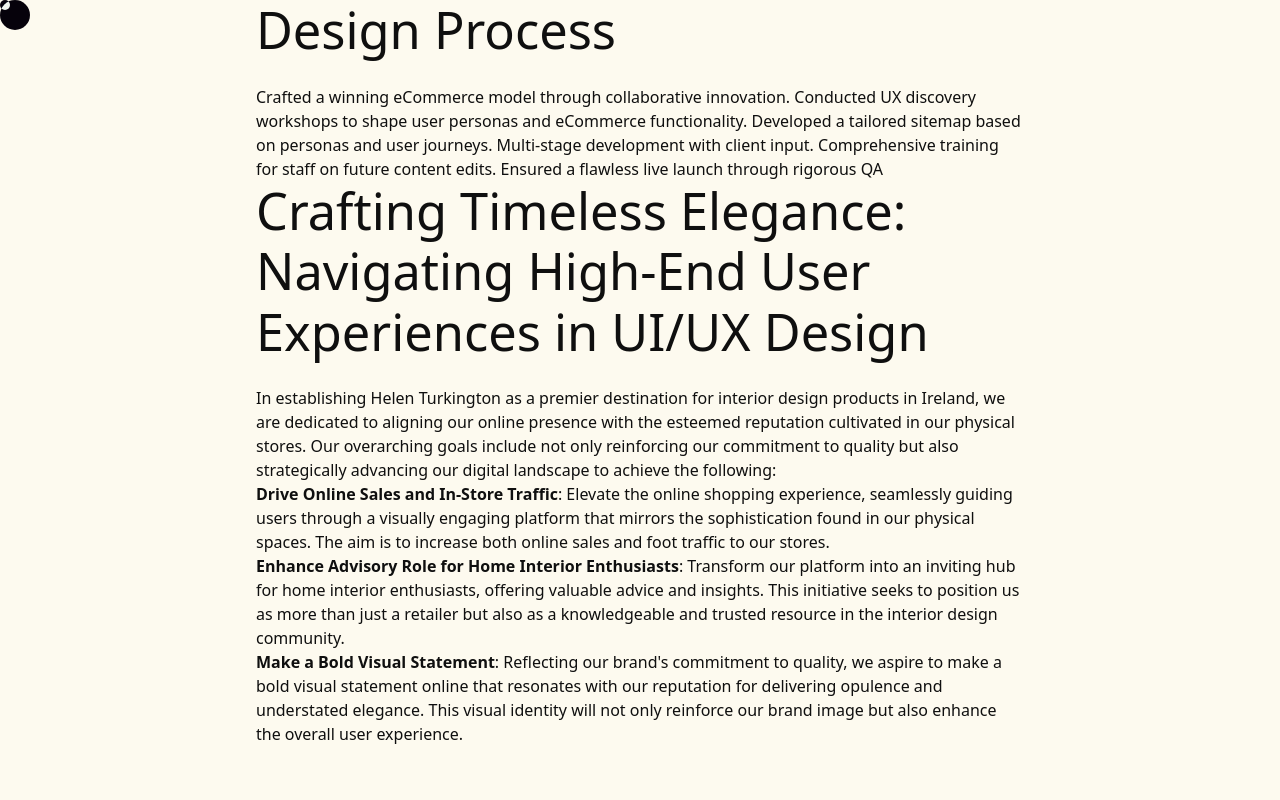
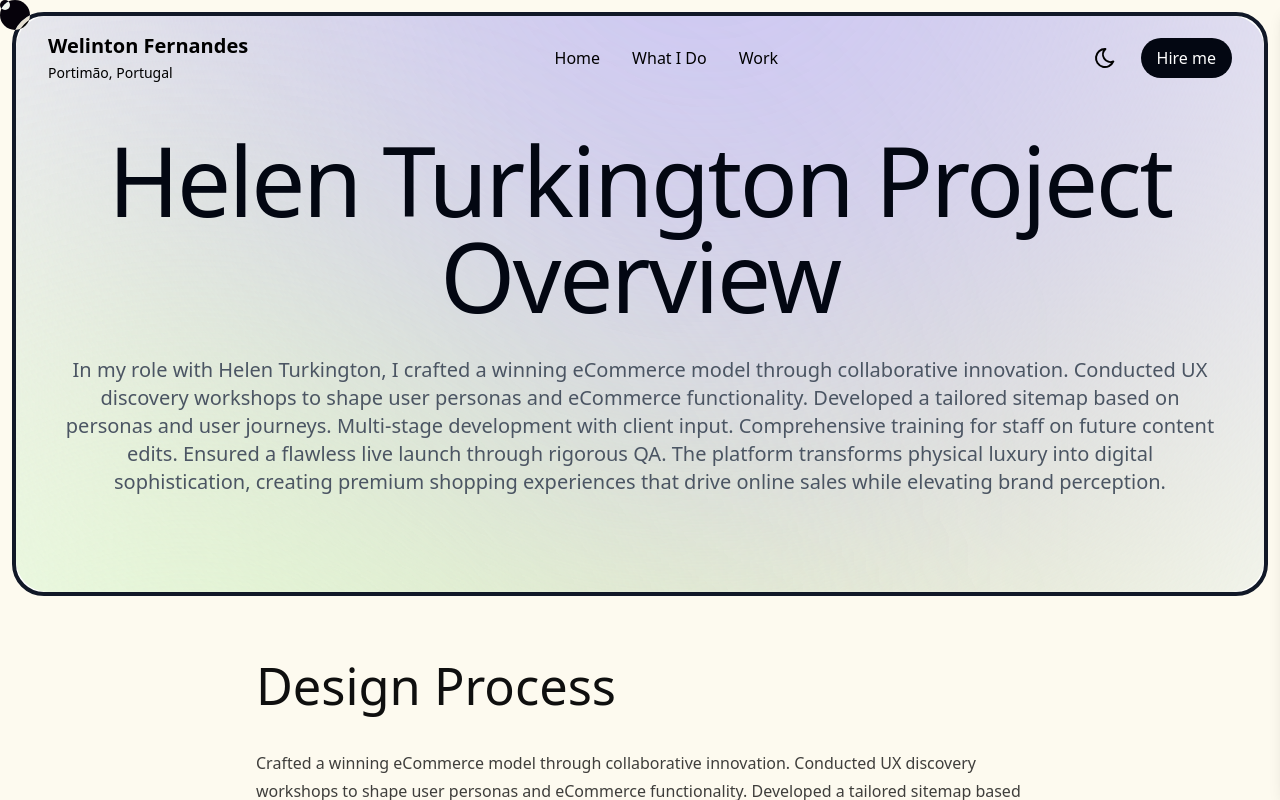
Before and after one commit to welintonfer/case-2025, a Next.js app: page /work/helenturkington in a window 1280 px wide. Built offline with nearby package versions, Linux system fonts and the light colour scheme.

Commit message:
header HT fixed

```diff
--- a/src/app/work/helenturkington/page.tsx
+++ b/src/app/work/helenturkington/page.tsx
@@ -146,8 +146,6 @@
           __html: JSON.stringify(helenTurkingtonCaseStudySchema)
         }}
       />
-    <TemplateMain>
-      <div className="overflow-hidden">
       {/* SCRIPT PARA CONTEXTO DA IA - HELEN TURKINGTON CASE STUDY */}
       <script
         id="ai-context"
@@ -168,6 +166,17 @@
             }`
         }}
       />
+      <div className="overflow-hidden">
+        <HeaderSubpage
+          titlePage="Helen Turkington Project Overview"
+          descriptionProject="In my role with Helen Turkington, I crafted a winning eCommerce model through collaborative innovation. Conducted UX discovery workshops to shape user personas and eCommerce functionality. Developed a tailored sitemap based on personas and user journeys. Multi-stage development with client input. Comprehensive training for staff on future content edits. Ensured a flawless live launch through rigorous QA. The platform transforms physical luxury into digital sophistication, creating premium shopping experiences that drive online sales while elevating brand perception."
+          toggleDarkMode={toggleDarkMode}
+          isLightMode={!isDarkMode}
+          toggleForm={toggleForm}
+        />
+
+        <TemplateMain>
+          <section className="flex flex-col gap-4 w-full pb-8 pt-12 single-project">
             <article className="w-full sm:w-full md:w-full lg:max-w-5xl xl:max-w-5xl px-4 mx-auto">
 
               <div className="max-w-3xl mx-auto">
@@ -291,7 +300,7 @@
                 <p>These screenshots are more than a visual representation; they are the materialization of Helen Turkington's vision in a digital world. By infusing sophisticated elements and meticulously considering Olivia's profile, we aim to create a design experience that goes beyond aesthetics, emotionally connecting with those who seek beauty and functionality in every detail of home.</p>
               </div>
             </article>
-          </div>
+          </section>
 
           <div ref={contactFormRef}>
             <ContactForm />
@@ -299,6 +308,7 @@
 
           <CopyRight />
         </TemplateMain>
+      </div>
     </>
   );
 }
```
Lines whose indentation alone changed are shown as unchanged.
